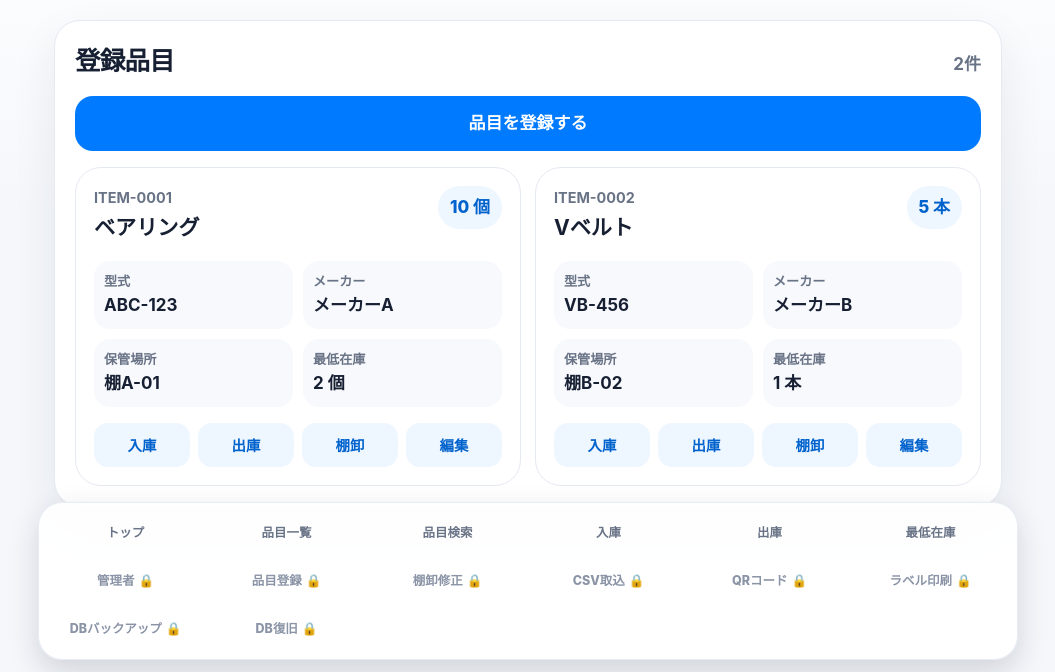
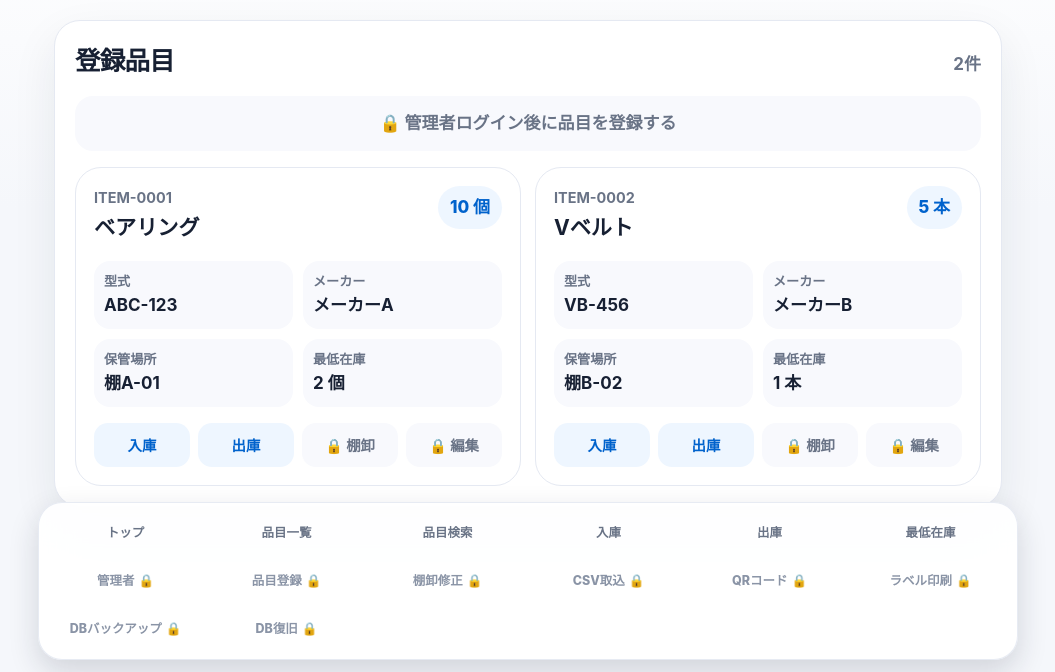
Before and after one commit to tomoya3116-byte/qr-inventory-system, a FastAPI app: page /items in a window 1280 px wide. Shown: the part 128-800 px from the top of the page, without its empty margins (112-1167 px from the left). Run offline with FastAPI, Linux system fonts and the light colour scheme; data comes from the database, SQL or seed files in the repository.

Commit message:
Refine web admin login lock UX

```diff
--- a/src/web_app.py
+++ b/src/web_app.py
@@ -119,7 +119,7 @@ def _login_redirect(request: Request) -> RedirectResponse:
     next_url = request.url.path
     if request.url.query:
         next_url = f"{next_url}?{request.url.query}"
-    login_url = f"/login?next={quote(next_url, safe='/?:=&')}"
+    login_url = f"/login?next={quote(next_url, safe='/')}"
     return RedirectResponse(login_url, status_code=303)
 
 
--- a/static/style.css
+++ b/static/style.css
@@ -444,6 +444,12 @@ body {
   color: var(--primary-dark);
 }
 
+.mini-button--locked,
+.primary-button--locked {
+  background: #f8f9fd;
+  color: var(--muted);
+}
+
 .danger-link-button {
   width: 100%;
   margin-top: 14px;
--- a/templates/items.html
+++ b/templates/items.html
@@ -7,7 +7,11 @@
     <h2>登録品目</h2>
     <p>{{ items|length }}件</p>
   </div>
-  <a class="primary-button full-width-button" href="/items/new">品目を登録する</a>
+  {% if is_admin_logged_in %}
+    <a class="primary-button full-width-button" href="/items/new">品目を登録する</a>
+  {% else %}
+    <a class="primary-button full-width-button primary-button--locked" href="/login?next=/items/new">🔒 管理者ログイン後に品目を登録する</a>
+  {% endif %}
   {% if items %}
     <div class="item-list">
       {% for item in items %}
--- a/templates/partials/item_card.html
+++ b/templates/partials/item_card.html
@@ -18,7 +18,12 @@
   <div class="card-actions" aria-label="品目操作">
     <a class="mini-button" href="/stock-in?item_id={{ item.item_id }}">入庫</a>
     <a class="mini-button" href="/stock-out?item_id={{ item.item_id }}">出庫</a>
-    <a class="mini-button" href="/stock-adjust?item_id={{ item.item_id }}">棚卸</a>
-    <a class="mini-button" href="/items/{{ item.item_id }}/edit">編集</a>
+    {% if is_admin_logged_in %}
+      <a class="mini-button" href="/stock-adjust?item_id={{ item.item_id }}">棚卸</a>
+      <a class="mini-button" href="/items/{{ item.item_id }}/edit">編集</a>
+    {% else %}
+      <a class="mini-button mini-button--locked" href="/login?next=/stock-adjust?item_id={{ item.item_id }}" aria-label="管理者ログイン後に棚卸修正">🔒 棚卸</a>
+      <a class="mini-button mini-button--locked" href="/login?next=/items/{{ item.item_id }}/edit" aria-label="管理者ログイン後に編集">🔒 編集</a>
+    {% endif %}
   </div>
 </article>
```
Also changed, not shown: README.md.
